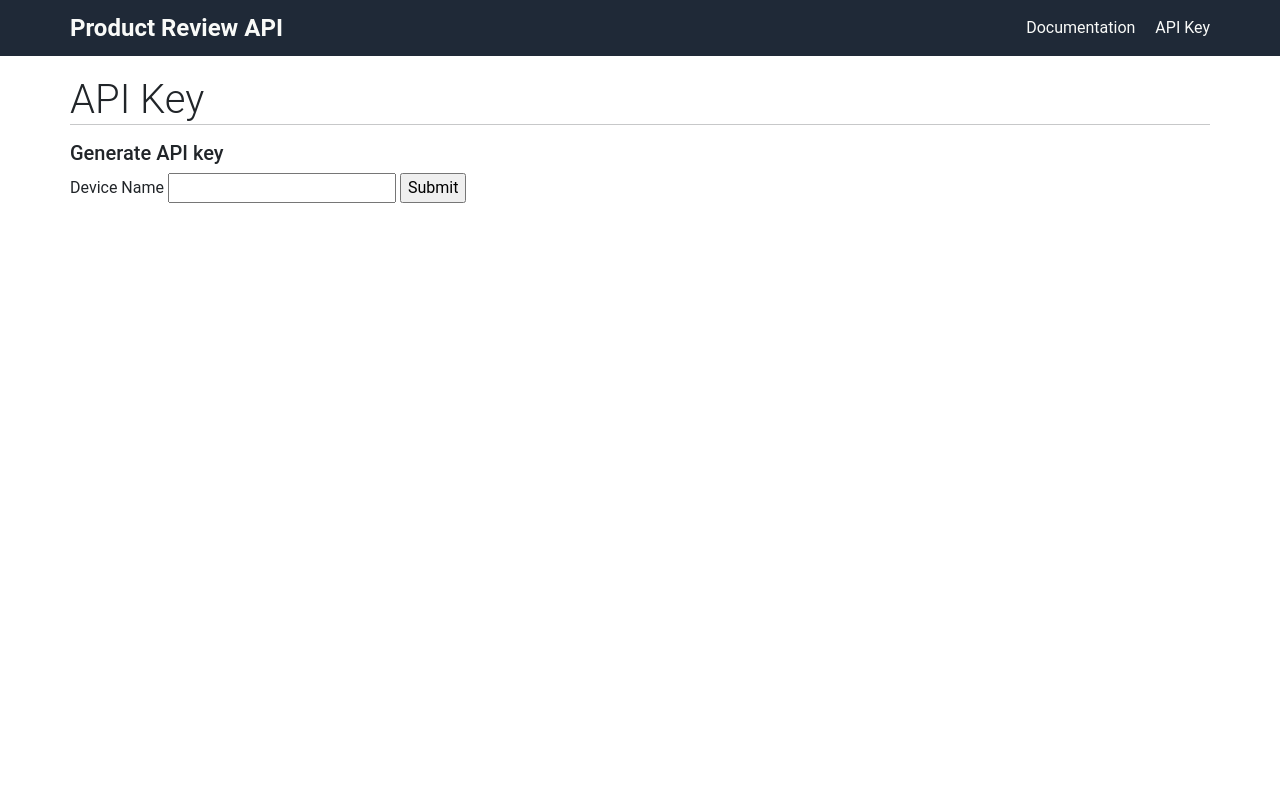
After one commit to scinerd68/ProductReviewAPI, a Flask app: template templates/generate_key.html in a window 1280 px wide. The commit adds this page. Run offline with Flask 2, Linux system fonts and the light colour scheme; the template is opened without the code that fills it, so the values that code supplies are empty.

Commit message:
Add scrape tiki, lazada by name Update doc to include product num args and get API key Update homepage search bar

```diff
--- a/app.py
+++ b/app.py
@@ -1,8 +1,9 @@
+from itertools import product
 from flask import Flask, render_template, request
 from flask_restful import Resource, Api
 from scrape.LazadaScraping import scrape_lazada, scrape_lazada_by_product
 from scrape.sendo_scrape import scrape_sendo, scrape_sendo_by_url
-from scrape.tiki_scrape import scrape_tiki
+from scrape.tiki_scrape import scrape_tiki_by_name, scrape_tiki_by_url
 from selenium import webdriver
 from selenium.webdriver.chrome.options import Options
 from db import db
@@ -22,6 +23,7 @@ db.init_app(app)
 def home():
     return render_template('index.html')
 
+
 @app.route("/doc")
 def documentation():
     return render_template('documentation.html')
@@ -33,6 +35,7 @@ class GetReviewByProductName(Resource):
         product_name = request.args.get('name')
         site = request.args.get('site')
         max_review = request.args.get('maxreview', 5) # 5 is default max_review
+        product_num = request.args.get('productnum', 3) # 3 is default product num
 
         if site not in ['sendo', 'lazada', 'tiki', 'all']:
             return f"Argument value '{site}' is not supported", 400
@@ -43,11 +46,14 @@ class GetReviewByProductName(Resource):
         driver = webdriver.Chrome(CHROME_DRIVER_PATH, options=chrome_options)
 
         if site == 'sendo':
-            result = scrape_sendo(driver=driver, input=product_name, max_review_num=max_review, verbose=True)
+            result = scrape_sendo(driver=driver, input=product_name, max_review_num=max_review,
+                                  product_num=product_num, verbose=True)
         elif site == 'lazada':
-            result = scrape_lazada_by_product(driver=driver, product_name=product_name)
-        # elif site == 'tiki':
-        #     result = scrape_tiki(driver, url)
+            result = scrape_lazada_by_product(driver=driver, product_name=product_name, max_page=product_num,
+                                              max_comment_per_page=max_review)
+        elif site == 'tiki':
+            result = scrape_tiki_by_name(driver=driver, input=product_name, product_num=product_num,
+                                         max_review_num=max_review)
 
         driver.quit()
         return result
@@ -72,10 +78,11 @@ class GetReviewByURL(Resource):
         elif site == 'lazada':
             result = scrape_lazada(driver=driver, url=url, max_comment=max_review)
         elif site == 'tiki':
-            result = scrape_tiki(driver, url)
+            result = scrape_tiki_by_url(driver=driver, url=url, max_review_num=max_review)
 
         driver.quit()
         return result
+
 
 class AddDevice(Resource):
     def get(self):
--- a/scrape/tiki_scrape.py
+++ b/scrape/tiki_scrape.py
@@ -9,9 +9,9 @@ from selenium.webdriver.common.by import By
 from datetime import datetime, timedelta
 import codecs
 import logging
-from sendo_scrape import CHROME_DRIVER_PATH
+# from sendo_scrape import CHROME_DRIVER_PATH
 
-# CHROME_DRIVER_PATH = "D:/chromedriver.exe"
+CHROME_DRIVER_PATH = "D:/chromedriver.exe"
 
 
 def scrape_tiki_by_url(driver, url, max_review_num=10, review_wait_time=10):
--- /dev/null
+++ b/static/style3.css
@@ -0,0 +1,67 @@
+body {
+    margin: 0;
+    height: 100vh;
+    font-family: Roboto, sans-serif;
+    display: flex;
+    flex-direction: column;
+}
+
+/* Navigation bar */
+navbar {
+    background-color: #1f2937;
+    color: #f9faf8;
+    display: flex;
+    align-items: center;
+    justify-content: space-between;
+    padding: 10px 20px;
+    margin-bottom: 0;
+    column-gap: 20px;
+}
+
+.logo {
+    font-weight: bold;
+    font-size: 24px;
+    margin-left: 50px;
+}
+
+ul {
+    margin-top: 0;
+    margin-bottom: 0;
+    margin-left: 0;
+    margin-right: 50px;
+    padding: 0;
+    list-style: none;
+    display: flex;
+    column-gap: 20px;
+    color: #e5e7eb;
+}
+
+a {
+    color: #f9faf8;
+    text-decoration: none;
+}
+
+a:hover {
+    color: #f9faf8;
+}
+
+/* Doc */
+.doc {
+    margin-left: 70px;
+    margin-right: 70px;
+}
+
+hr {
+    margin-top: 0px
+}
+
+h1 {
+    font-weight: 300;
+    font-size: 40px;
+    margin-top: 20px;
+    margin-bottom: 0;
+}
+
+h2 {
+    font-size: 20px;
+}
--- /dev/null
+++ b/templates/generate_key.html
@@ -0,0 +1,30 @@
+<!DOCTYPE html>
+<html lang="en">
+<head>
+  <meta charset="UTF-8">
+  <meta http-equiv="X-UA-Compatible" content="IE=edge">
+  <meta name="viewport" content="width=device-width, initial-scale=1.0">
+  <title>Product Review API</title>
+  <link href="https://cdn.jsdelivr.net/npm/bootstrap@5.0.2/dist/css/bootstrap.min.css" rel="stylesheet" integrity="sha384-EVSTQN3/azprG1Anm3QDgpJLIm9Nao0Yz1ztcQTwFspd3yD65VohhpuuCOmLASjC" crossorigin="anonymous">
+  <link rel="stylesheet" href="../static/style3.css">
+</head>
+<body>
+  <navbar>
+    <div class="logo"><a href="/">Product Review API</a></div>
+    <div class="links">
+      <ul>
+        <li><a href="/doc">Documentation</a></li>
+        <li><a href="#">API Key</a></li>
+      </ul>
+    </div>
+  </navbar>
+  <div class="doc">
+    <h1>API Key</h1>
+    <hr>
+    <h2>Generate API key</h2>
+    <form>
+      <span>Device Name</span>
+      <input>
+      <input type="submit" value="Submit">
+    </form>
+  </div>
--- a/templates/index.html
+++ b/templates/index.html
@@ -21,9 +21,9 @@
   <div class="homepage">
     <h1>Product Review API</h1>
     <p>An API to easily get review of a product on multiple websites like Tiki, Shopee, Lazada, Sendo</p>
-    <form id="search-form" action="/review" method="get">
+    <form id="search-form" action="/review/byname" method="get">
       <div class="search-bar">
-        <input placeholder="Type an url" name="url">
+        <input placeholder="Search" name="name">
       </div>
       <div class="select-site">
         <select name="site">
```
Also changed, not shown: result.json (+22 -22 lines), templates/documentation.html (+9 -2 lines), test_api.py (+6 -21 lines).
